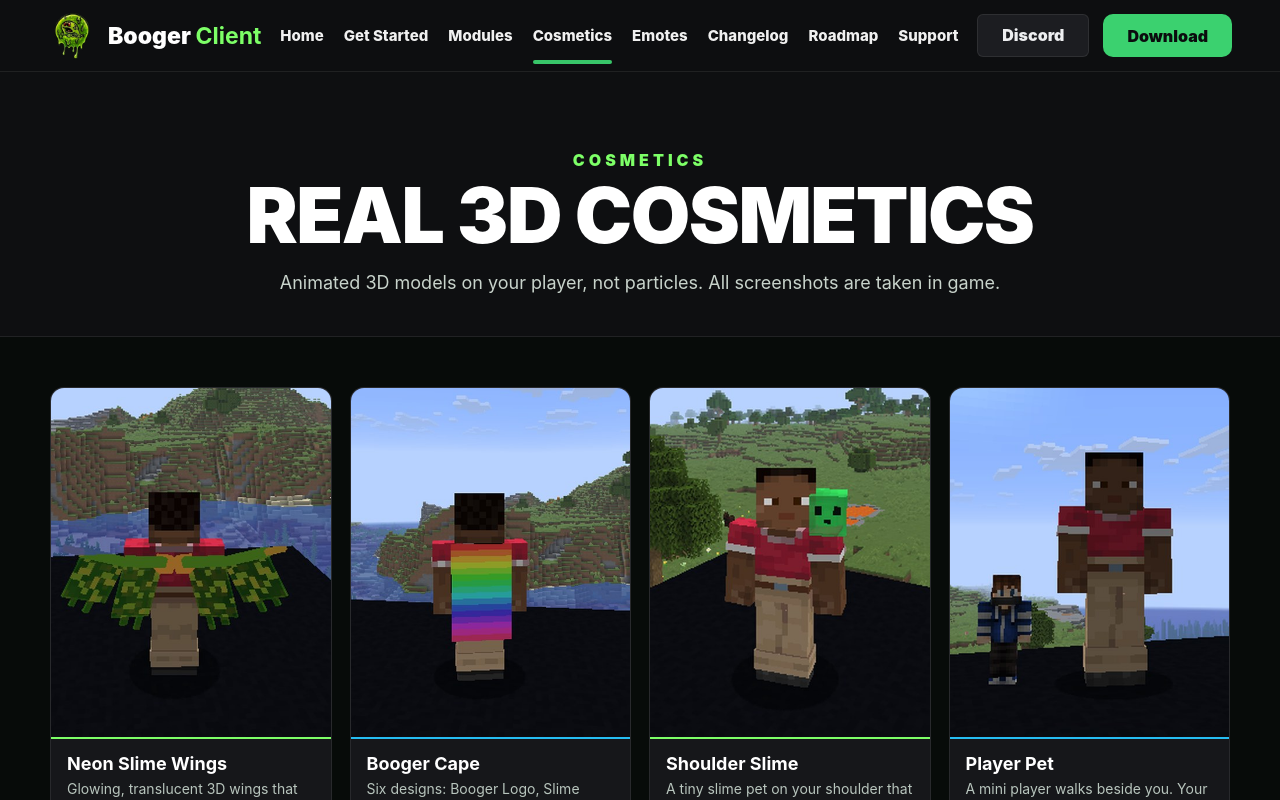
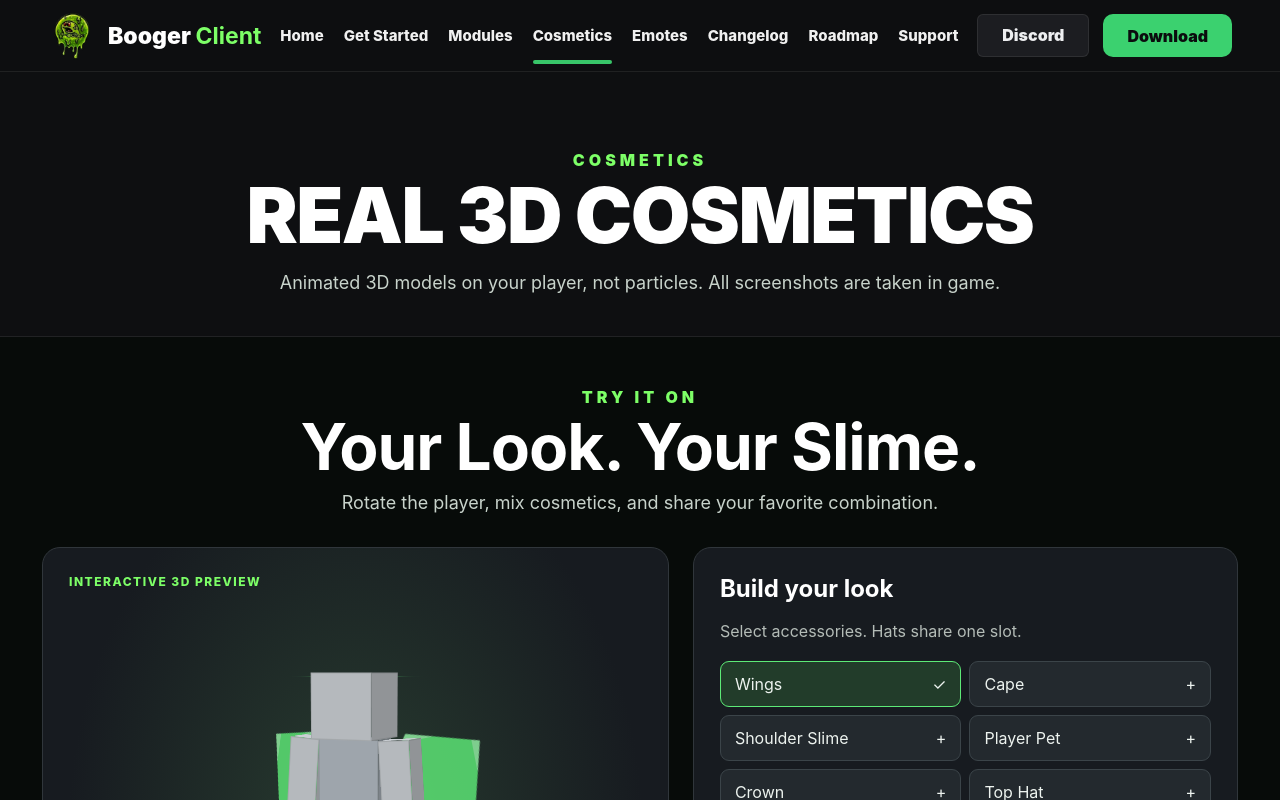
Before and after one commit to rylofficalacc-prog/booger-client-site, a Next.js app: page /cosmetics in a window 1280 px wide. Shown: the top 800 px of the page. Built offline with nearby package versions, Linux system fonts and the light colour scheme; no server answers; a web font is replaced by a local one.

Commit message:
Upgrade website app/cosmetics

```diff
--- a/app/cosmetics/page.tsx
+++ b/app/cosmetics/page.tsx
@@ -1,5 +1,6 @@
 import type { Metadata } from "next";
 import PageHeader from "../components/PageHeader";
+import CosmeticStudio from "../components/CosmeticStudio";
 import { cosmetics, looks } from "../data";
 
 export const metadata: Metadata = { title: "Cosmetics" };
@@ -8,6 +9,7 @@
   return (
     <>
       <PageHeader eyebrow="Cosmetics" title="Real 3D Cosmetics" sub="Animated 3D models on your player, not particles. All screenshots are taken in game." />
+      <CosmeticStudio />
       <section className="section tight">
         <div className="cosPhotoGrid">
           {cosmetics.map((c) => (
```
